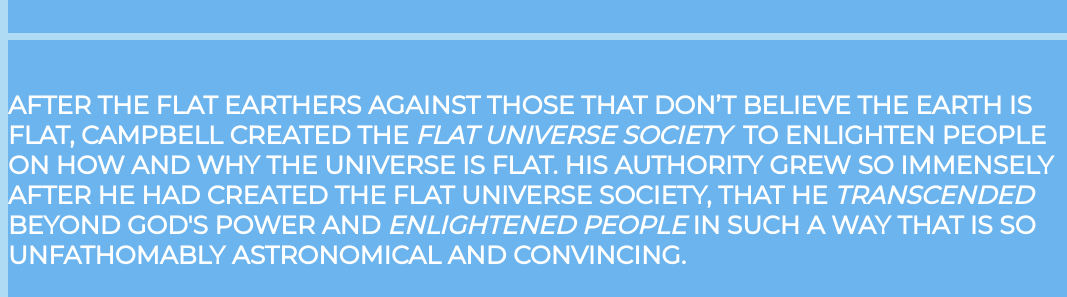
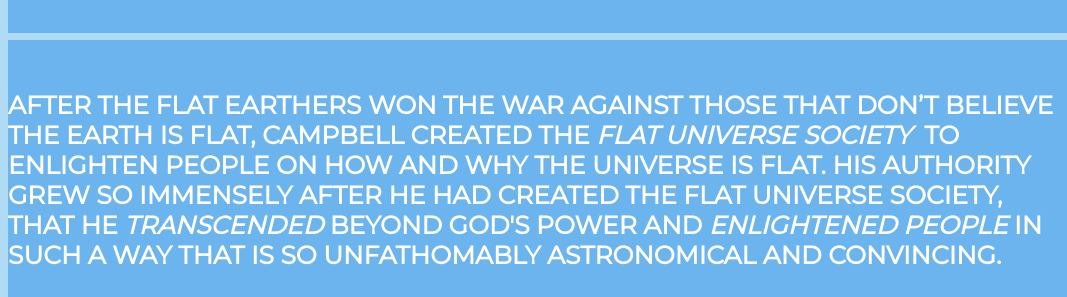
Before and after one commit to yahiae6643/flat-earth-moviepage, a plain HTML site: page sequel.html in a window 1280 px wide. Shown: the part 475-772 px from the top of the page, 0-1067 px from the left. Drawn offline with Linux system fonts and the light colour scheme.

Commit message:
fix typo

```diff
--- a/sequel.html
+++ b/sequel.html
@@ -33,13 +33,14 @@
     <!--https://brothersofthebook.com/2018/02/03/the-power-of-the-one-true-god/-->
     <img src="images/god.jpg">
 
-    <h2>After the Flat Earthers against those that don’t believe the Earth is flat, Campbell created the <span>Flat Universe Society &nbsp</span>to enlighten people on how and why the universe is flat. His authority grew so immensely after he had created
-      the Flat Universe Society, that he <span>transcended</span> beyond God's power and <span>enlightened people</span> in such a way that is so unfathomably astronomical and convincing. </h2>
+    <h2>After the Flat Earthers won the war against those that don’t believe the Earth is flat, Campbell created the <span>Flat Universe Society &nbsp</span>to enlighten people on how and why the universe is flat. His authority grew so immensely after he
+      had created the Flat Universe Society, that he <span>transcended</span> beyond God's power and <span>enlightened people</span> in such a way that is so unfathomably astronomical and convincing.
+    </h2>
 
     <span id="link2">
   <a href="index.html">Watch the Flat Earth Society Movie</a>
 </span>
-  <span id="productions2">Made by Meme Productions</span>
+    <span id="productions2">Made by Meme Productions</span>
 
   </div>
 
```
Also changed, not shown: index.html (+1 -1 lines).
